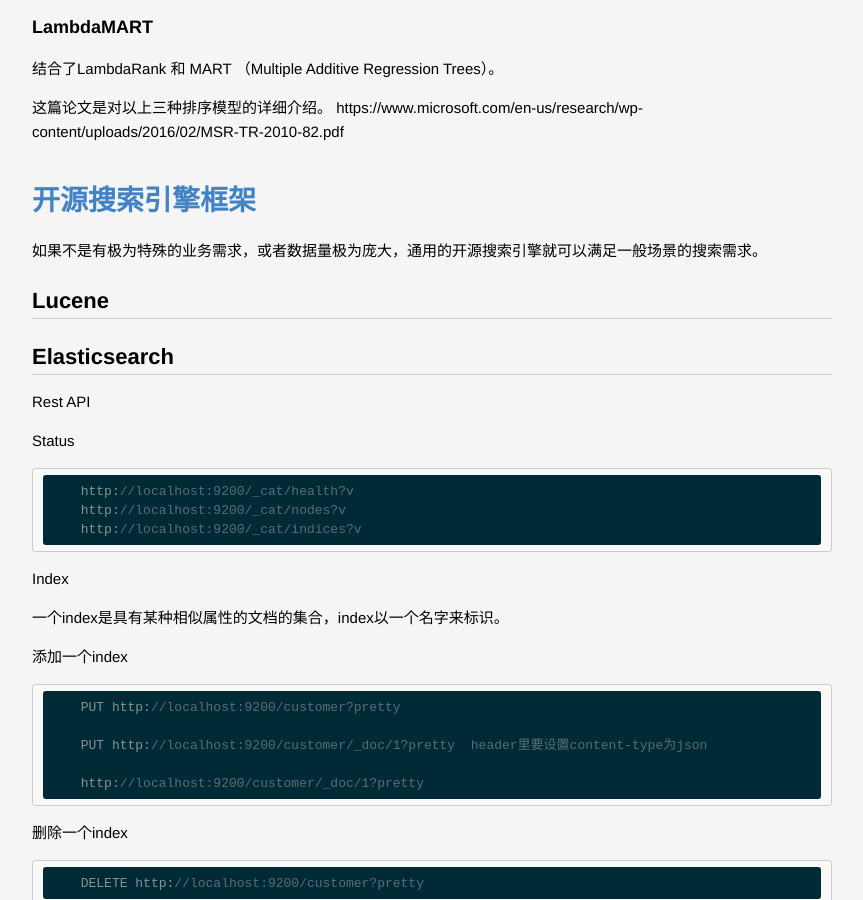
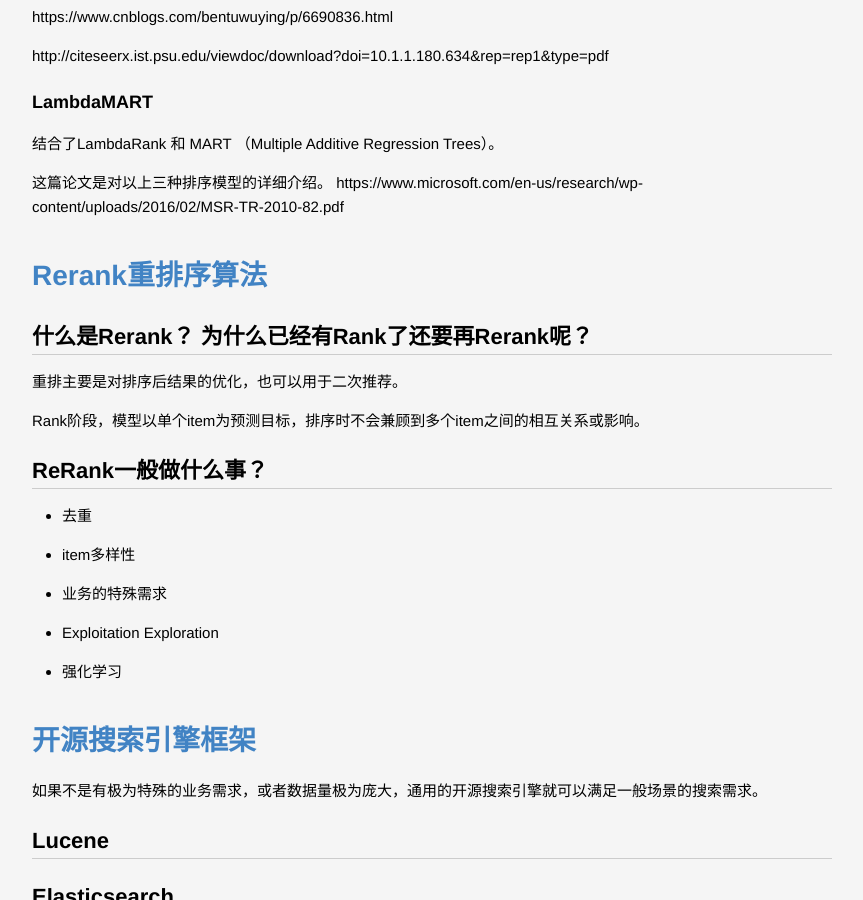
Before and after one commit to lucky521/blog, a Jekyll site: the page built from _posts/tech/2018-02-23-search-tech.markdown, in a window 1280 px wide and 900 px high, scrolled down 7802 px. Shown: the whole window, without its empty margins (208-1071 px from the left). Built offline with Jekyll 4.4.1, drawn with Linux system fonts in a browser that asks for light colours; some of the changed text lies outside the part shown.

Commit message:
update blog

```diff
--- a/_posts/ml/2019-08-01-Reinforcement-Learning.markdown
+++ b/_posts/ml/2019-08-01-Reinforcement-Learning.markdown
@@ -5,5 +5,5 @@
 categories: [MachineLearning]
 ---
 
-
+- 这个baseline库里面有好多注明的强化学习算法实现
 https://github.com/openai/baselines 中你所了解的强化学习算法
--- a/_posts/productivity/2015-01-03-tool-i-use.markdown
+++ b/_posts/productivity/2015-01-03-tool-i-use.markdown
@@ -87,6 +87,8 @@
 
 Moom 键盘来控制窗口的布局。
 
+Iterm2 每天都在用的终端。
+
 Brew 下载命令行工具，相当于apt-get。
 
 Karabiner 键盘超级自定义。我主要用它在HHKB连接时关闭内置键盘。
--- a/_posts/tech/2018-02-23-search-tech.markdown
+++ b/_posts/tech/2018-02-23-search-tech.markdown
@@ -228,6 +228,21 @@
 
 
 
+# Rerank重排序算法
+
+## 什么是Rerank？ 为什么已经有Rank了还要再Rerank呢？
+重排主要是对排序后结果的优化，也可以用于二次推荐。
+
+Rank阶段，模型以单个item为预测目标，排序时不会兼顾到多个item之间的相互关系或影响。
+
+## ReRank一般做什么事？
+
+- 去重
+- item多样性
+- 业务的特殊需求
+- Exploitation Exploration
+- 强化学习
+
 # 开源搜索引擎框架
 
 如果不是有极为特殊的业务需求，或者数据量极为庞大，通用的开源搜索引擎就可以满足一般场景的搜索需求。
```
Also changed, not shown: _posts/productivity/2016-08-14-how-to-use-macbook.markdown (+15 -0 lines).
